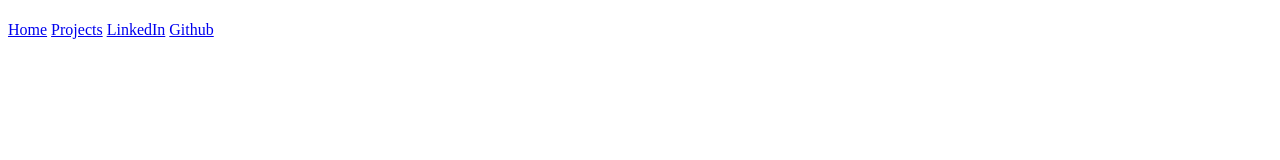
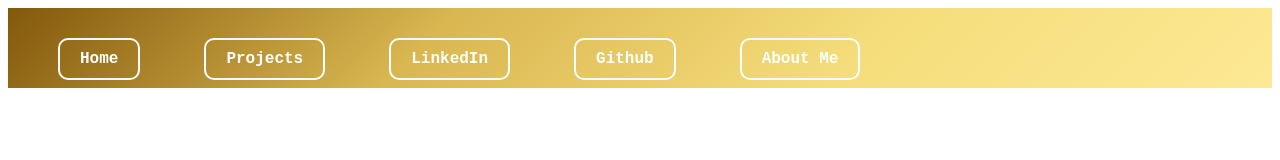
Before and after one commit to Shawdowzz/Portfolio, a plain HTML site: page index.html in a window 1280 px wide. Drawn offline with Linux system fonts and the light colour scheme.

Commit message:
Update : header

```diff
--- a/index.html
+++ b/index.html
@@ -10,10 +10,11 @@
    <header>
         <h1 id="head"></h1>
         <div id="div">
-            <a href="#">Home</a>
-            <a href="#">Projects</a>
-            <a href="#">LinkedIn</a>
-            <a href="#">Github</a>
+            <a class="anc" href="https://www.google.com" title="Home">Home</a>
+            <a class="anc" href="https://www.youtube.com">Projects</a>
+            <a class="anc" href="https://www.x.com">LinkedIn</a>
+            <a class="anc" href="https://www.intel.com">Github</a>
+            <a class="anc" href="https://www.linux.com">About Me</a>
         </div>
    </header>
     <script src="script.js"></script>
--- a/styles.css
+++ b/styles.css
@@ -0,0 +1,28 @@
+header{
+    background:linear-gradient(135deg, #83580b,#d9b650,#f5dd7b,#fde994);
+    align-items:right;
+    padding:20px;
+    border:none;
+
+
+}
+.anc{
+    font-weight:bolder;
+    font-family:monospace,sans-serif;
+    border:2px solid rgb(255, 255, 255);
+    color:white;
+    text-decoration:none;
+    border-radius:10px;
+    padding:10px 20px;
+    margin:30px;
+    align-items:center;
+    transition:all 0.3s ease;
+
+}
+.anc:hover{
+    border:none;
+    color:grey;
+    transform:scale(1.25);
+    background-color:white;
+
+}
```
